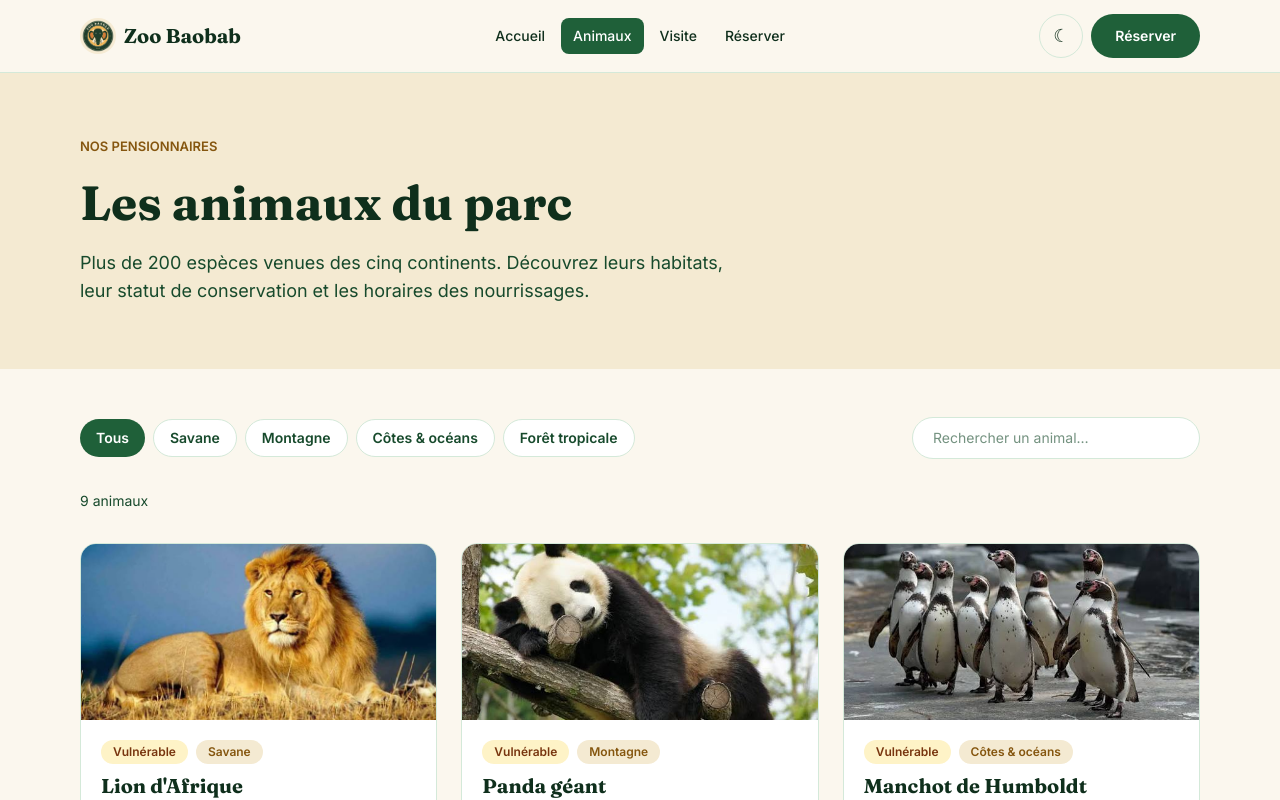
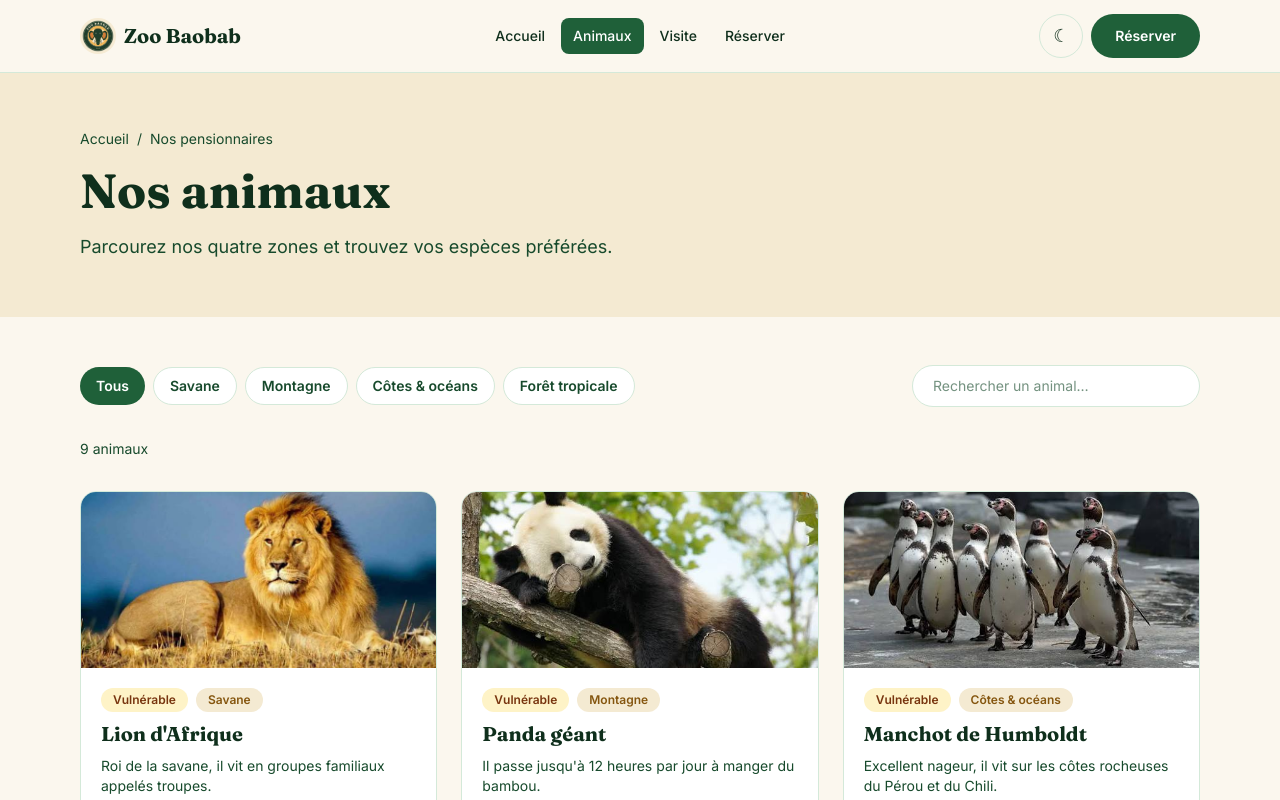
Before and after one commit to mathis-dauguet/projet-final-tailwindcss, a React (Vite) app: page /animaux in a window 1280 px wide. Shown: the top 800 px of the page. Built offline with nearby package versions, Linux system fonts and the light colour scheme.

Commit message:
fix : header page animals

```diff
--- a/pages/Animals.tsx
+++ b/pages/Animals.tsx
@@ -1,6 +1,7 @@
 import { useState } from 'react';
 import Button from '../components/Button';
 import Card from '../components/Card';
+import PageHeader from '../components/PageHeader';
 import { animals, habitats, type Habitat } from '../src/data/animals';
 
 type Filter = Habitat | 'Tous';
@@ -22,19 +23,11 @@ export default function Animals() {
 
   return (
     <>
-      {/* Header */}
-      <section className="bg-sand dark:bg-primary-darker">
-        <div className={`${container} flex flex-col gap-4 py-10 md:py-16`}>
-          <p className="text-[13px] font-semibold uppercase text-secondary-dark dark:text-secondary-light">
-            Nos pensionnaires
-          </p>
-          <h1 className="font-display text-4xl leading-tight font-bold md:text-5xl">Les animaux du parc</h1>
-          <p className="max-w-2xl text-base leading-7 text-primary-dark md:text-lg dark:text-sand">
-            Plus de 200 espèces venues des cinq continents. Découvrez leurs habitats, leur statut de
-            conservation et les horaires des nourrissages.
-          </p>
-        </div>
-      </section>
+      <PageHeader
+        breadcrumb="Nos pensionnaires"
+        title="Nos animaux"
+        subtitle="Parcourez nos quatre zones et trouvez vos espèces préférées."
+      />
 
       {/* Filters + list */}
       <section className={`${container} flex flex-col gap-8 py-10 md:py-12`}>
```
